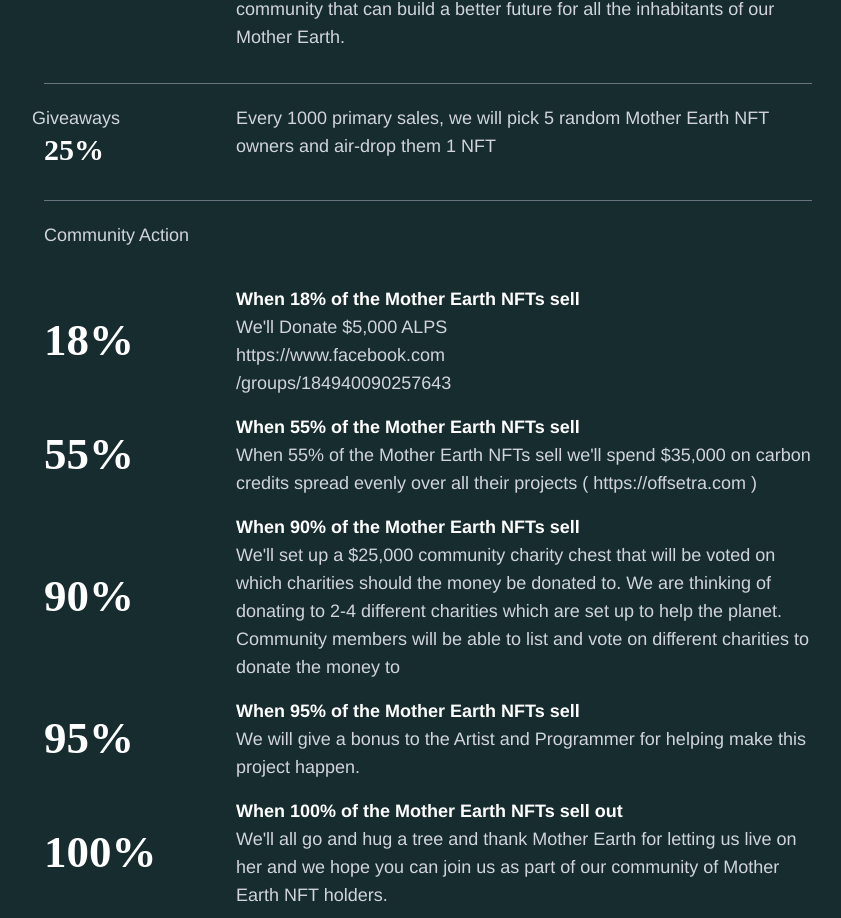
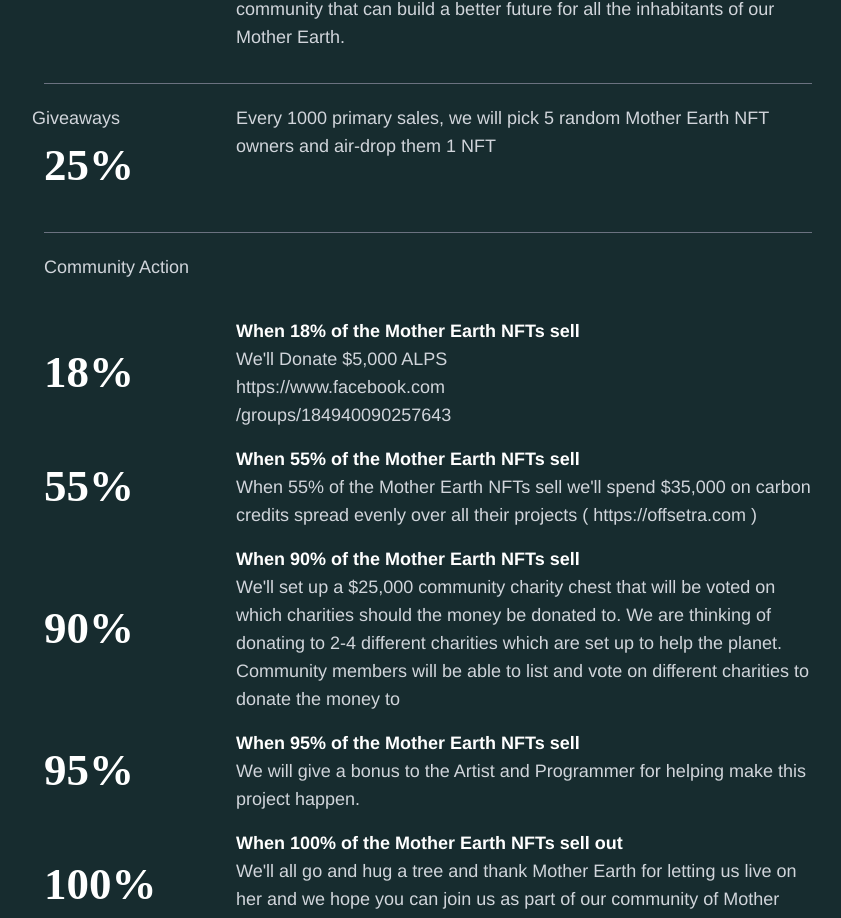
Before and after one commit to frusciante189/mother-earth, a React (Create React App) app: page / in a window 1280 px wide. Shown: the part 3714-4632 px from the top of the page, without its empty margins (212-1053 px from the left). Built offline with nearby package versions, Linux system fonts and the light colour scheme.

Commit message:
Update RoadMap.js

```diff
--- a/src/Components/RoadMap.js
+++ b/src/Components/RoadMap.js
@@ -30,7 +30,7 @@ const RoadMap = () => {
             <div className="flex text-left border-t pt-5 pb-8 border-gray-500">
               <div className="w-1/4 flex flex-col">
                 <h1 className="text-gray-300 text-lg -ml-3">Giveaways</h1>
-                <span className="lg:text-3xl text-3xl text-white font-semibold font-number">
+                <span className="text-[45px] text-white font-semibold font-number">
                   25%
                 </span>
               </div>
```
